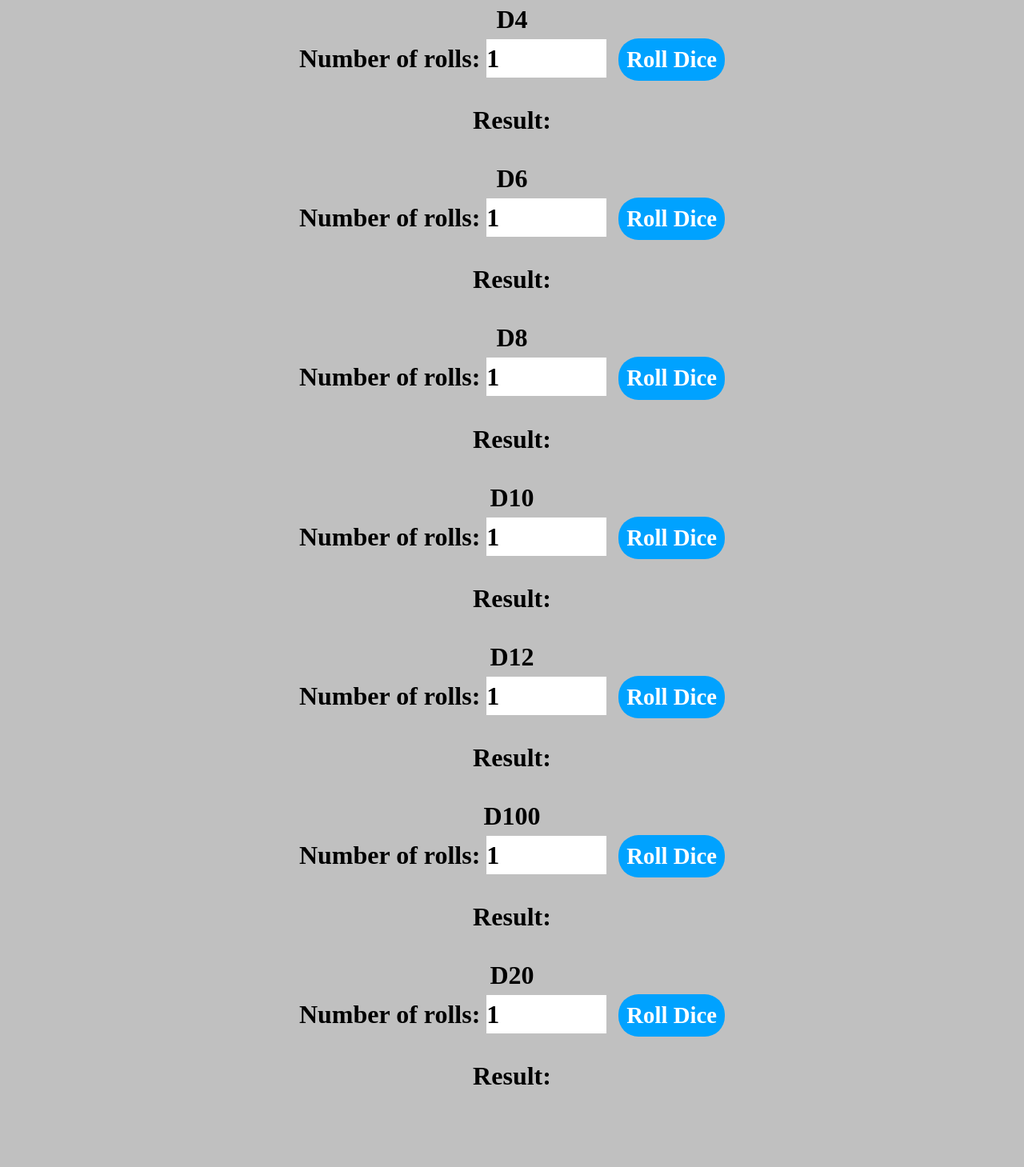
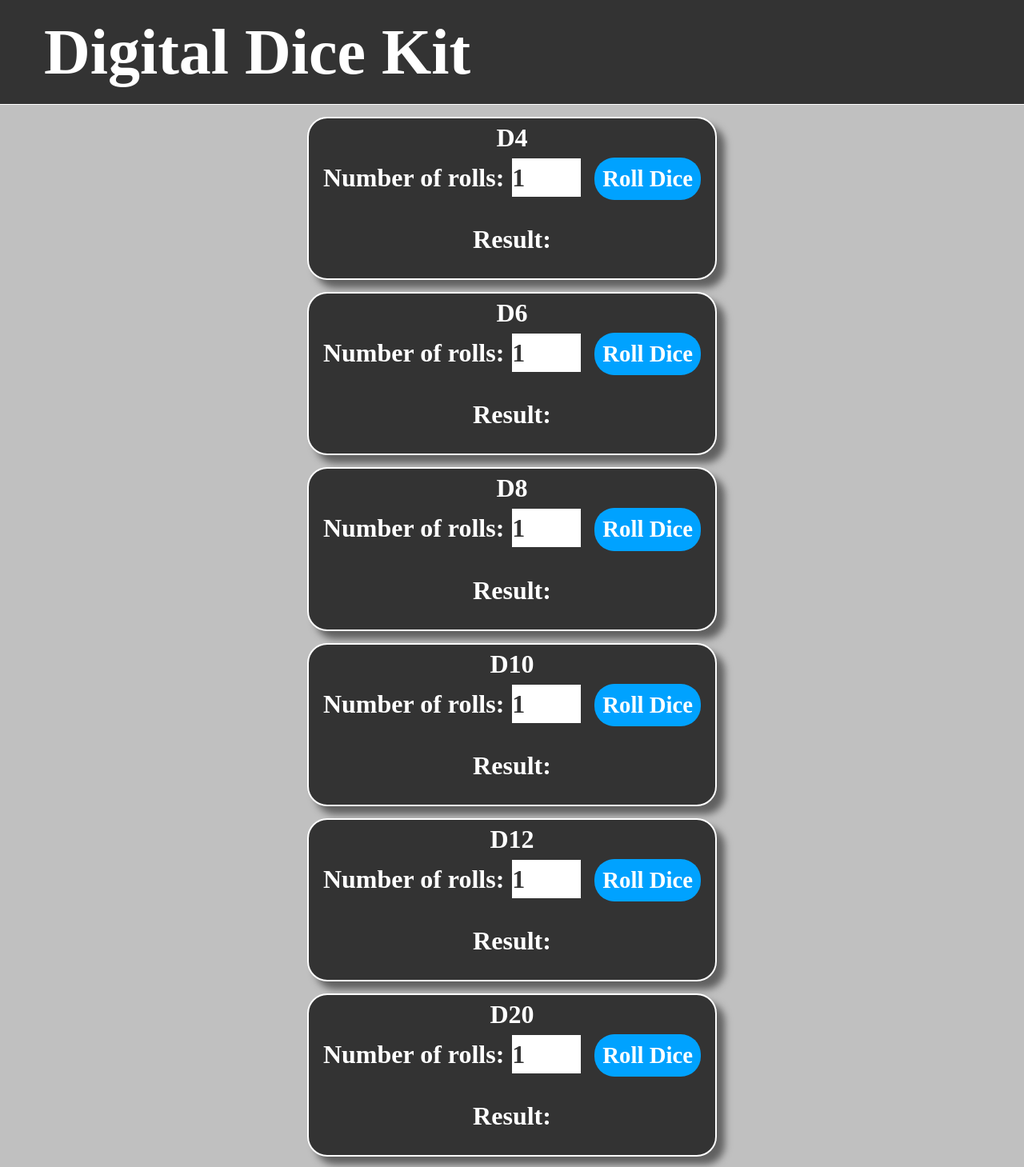
Before and after one commit to IndieMasco/Digital-Dice-Kit, a React (Vite) app in the folder client/: page / in a window 1280 px wide. Shown: the top 1459 px of the page at 80% size. Before the commit the page ends 1394 px from the top, so only its background shows below. Built offline with nearby package versions, Linux system fonts and the light colour scheme.

Commit message:
MASSIVE CHANGE: put all the dice into one component, done some styling, added a header

```diff
--- a/client/index.html
+++ b/client/index.html
@@ -1,10 +1,10 @@
-<!doctype html>
+<!DOCTYPE html>
 <html lang="en">
   <head>
     <meta charset="UTF-8" />
     <link rel="icon" type="image/svg+xml" href="/vite.svg" />
     <meta name="viewport" content="width=device-width, initial-scale=1.0" />
-    <title>client</title>
+    <title>Digital Dice Kit</title>
   </head>
   <body>
     <div id="root"></div>
--- a/client/src/App.css
+++ b/client/src/App.css
@@ -4,36 +4,70 @@
   text-align: center;
   font-size: 2rem;
   font-weight: bold;
-  background-color: silver;
+  background-color: #c0c0c0;
   font-family: "Federant", serif;
   font-style: normal;
 }
 
-.button {
+/* === Header.jsx === */
+
+.header-container {
+  display: flex;
+  font-weight: 700;
+  background-color: #333;
+  color: #fff;
+  border-bottom: 1px solid #fff;
+  padding: 5px;
+}
+
+.header {
+  padding-left: 50px;
+  font-size: 2.5rem;
+}
+
+/* === DiceRoller.jsx ==== */
+
+.dice-container {
+  width: 40%;
+  margin: 0 auto;
+  margin-top: 15px;
+  margin-bottom: 15px;
+  border-radius: 25px;
+  background-color: #333;
+  border: 2px solid #fff;
+  color: #fff;
+  box-shadow: 10px 10px 10px rgba(0, 0, 0, 0.5);
+}
+
+.dice-input {
+  width: 90px;
+  background-color: #fff;
+  border: 2px solid #333;
+  color: #333;
+}
+
+.dice-button {
   font-size: 0.9rem;
   padding: 5px 10px;
   margin-left: 15px;
   border-radius: 25px;
   border: none;
   background-color: #00a2ff;
-  color: white;
+  color: #fff;
   cursor: pointer;
 }
 
-.button:hover {
+.dice-button:hover {
   background-color: #00e1ff;
   transform: translateX(10px);
 }
 
-.button:active {
+.dice-button:active {
   background-color: #00e1ff;
 }
 
-.input {
-  width: 150px;
-  background-color: white;
+.dice-result {
+  margin: 25px;
 }
 
-.result {
-  margin: 25px;
-}
+/* === App.jsx === */
--- a/client/src/App.jsx
+++ b/client/src/App.jsx
@@ -1,11 +1,19 @@
 import "./App.css";
 
-import AllDice from "./components/Dice/AllDice";
+import Header from "./components/header/Header";
+import DiceRoller from "./components/dice/DiceRoller";
 
 export default function App() {
   return (
     <>
-      <AllDice />
+      <Header />
+      <DiceRoller sides={4} />
+      <DiceRoller sides={6} />
+      <DiceRoller sides={8} />
+      <DiceRoller sides={10} />
+      <DiceRoller sides={12} />
+      <DiceRoller sides={20} />
+      <DiceRoller sides={100} />
     </>
   );
 }
--- a/client/src/components/Dice/AllDice.jsx
+++ /dev/null
@@ -1,21 +0,0 @@
-import D4 from "./Dice/D4";
-import D6 from "./Dice/D6";
-import D8 from "./Dice/D8";
-import D10 from "./Dice/D10";
-import D12 from "./Dice/D12";
-import D20 from "./Dice/D20";
-import D100 from "./Dice/D100";
-
-export default function AllDice() {
-  return (
-    <>
-      <D4 className="D4" />
-      <D6 className="D6" />
-      <D8 className="D8" />
-      <D10 className="D10" />
-      <D12 className="D12" />
-      <D100 className="D100" />
-      <D20 className="D20" />
-    </>
-  );
-}
--- a/client/src/components/Dice/Dice/D10.jsx
+++ /dev/null
@@ -1,41 +0,0 @@
-import { useState } from "react";
-
-export default function D10() {
-  const [numRolls, setNumRolls] = useState(1);
-  const [rollValues, setRollValues] = useState([]);
-
-  const RollDice = () => {
-    const values = [];
-
-    for (let i = 0; i < numRolls; i++) {
-      const value = Math.floor(Math.random() * 10) + 1;
-      values.push(value);
-    }
-
-    setRollValues(values);
-  };
-
-  const handleNumRollsChange = (event) => {
-    const newNum = Math.max(1, parseInt(event.target.value) || 1);
-    setNumRolls(newNum);
-  };
-
-  return (
-    <div className="container">
-      <h1>D10</h1>
-      <label htmlFor="numofdice">Number of rolls: </label>
-      <input
-        type="number"
-        className="input"
-        name="numofdice"
-        value={numRolls}
-        onChange={handleNumRollsChange}
-        min="1"
-      />
-      <button className="button" onClick={RollDice}>
-        Roll Dice
-      </button>
-      <div className="result">Result: {rollValues.join(", ")}</div>
-    </div>
-  );
-}
--- a/client/src/components/Dice/Dice/D100.jsx
+++ /dev/null
@@ -1,41 +0,0 @@
-import { useState } from "react";
-
-export default function D100() {
-  const [numRolls, setNumRolls] = useState(1);
-  const [rollValues, setRollValues] = useState([]);
-
-  const RollDice = () => {
-    const values = [];
-
-    for (let i = 0; i < numRolls; i++) {
-      const value = Math.floor(Math.random() * 100) + 1;
-      values.push(value);
-    }
-
-    setRollValues(values);
-  };
-
-  const handleNumRollsChange = (event) => {
-    const newNum = Math.max(1, parseInt(event.target.value) || 1);
-    setNumRolls(newNum);
-  };
-
-  return (
-    <div className="container">
-      <h1>D100</h1>
-      <label htmlFor="numofdice">Number of rolls: </label>
-      <input
-        type="number"
-        className="input"
-        name="numofdice"
-        value={numRolls}
-        onChange={handleNumRollsChange}
-        min="1"
-      />
-      <button className="button" onClick={RollDice}>
-        Roll Dice
-      </button>
-      <div className="result">Result: {rollValues.join(", ")}</div>
-    </div>
-  );
-}
--- a/client/src/components/Dice/Dice/D12.jsx
+++ /dev/null
@@ -1,41 +0,0 @@
-import { useState } from "react";
-
-export default function D12() {
-  const [numRolls, setNumRolls] = useState(1);
-  const [rollValues, setRollValues] = useState([]);
-
-  const RollDice = () => {
-    const values = [];
-
-    for (let i = 0; i < numRolls; i++) {
-      const value = Math.floor(Math.random() * 12) + 1;
-      values.push(value);
-    }
-
-    setRollValues(values);
-  };
-
-  const handleNumRollsChange = (event) => {
-    const newNum = Math.max(1, parseInt(event.target.value) || 1);
-    setNumRolls(newNum);
-  };
-
-  return (
-    <div className="container">
-      <h1>D12</h1>
-      <label htmlFor="numofdice">Number of rolls: </label>
-      <input
-        type="number"
-        className="input"
-        name="numofdice"
-        value={numRolls}
-        onChange={handleNumRollsChange}
-        min="1"
-      />
-      <button className="button" onClick={RollDice}>
-        Roll Dice
-      </button>
-      <div className="result">Result: {rollValues.join(", ")}</div>
-    </div>
-  );
-}
--- a/client/src/components/Dice/Dice/D20.jsx
+++ /dev/null
@@ -1,41 +0,0 @@
-import { useState } from "react";
-
-export default function D20() {
-  const [numRolls, setNumRolls] = useState(1);
-  const [rollValues, setRollValues] = useState([]);
-
-  const RollDice = () => {
-    const values = [];
-
-    for (let i = 0; i < numRolls; i++) {
-      const value = Math.floor(Math.random() * 20) + 1;
-      values.push(value);
-    }
-
-    setRollValues(values);
-  };
-
-  const handleNumRollsChange = (event) => {
-    const newNum = Math.max(1, parseInt(event.target.value) || 1);
-    setNumRolls(newNum);
-  };
-
-  return (
-    <div className="container">
-      <h1>D20</h1>
-      <label htmlFor="numofdice">Number of rolls: </label>
-      <input
-        type="number"
-        className="input"
-        name="numofdice"
-        value={numRolls}
-        onChange={handleNumRollsChange}
-        min="1"
-      />
-      <button className="button" onClick={RollDice}>
-        Roll Dice
-      </button>
-      <div className="result">Result: {rollValues.join(", ")}</div>
-    </div>
-  );
-}
--- a/client/src/components/Dice/Dice/D4.jsx
+++ /dev/null
@@ -1,41 +0,0 @@
-import { useState } from "react";
-
-export default function D4() {
-  const [numRolls, setNumRolls] = useState(1);
-  const [rollValues, setRollValues] = useState([]);
-
-  const RollDice = () => {
-    const values = [];
-
-    for (let i = 0; i < numRolls; i++) {
-      const value = Math.floor(Math.random() * 4) + 1;
-      values.push(value);
-    }
-
-    setRollValues(values);
-  };
-
-  const handleNumRollsChange = (event) => {
-    const newNum = Math.max(1, parseInt(event.target.value) || 1);
-    setNumRolls(newNum);
-  };
-
-  return (
-    <div className="container">
-      <h1>D4</h1>
-      <label htmlFor="numofdice">Number of rolls: </label>
-      <input
-        type="number"
-        className="input"
-        name="numofdice"
-        value={numRolls}
-        onChange={handleNumRollsChange}
-        min="1"
-      />
-      <button className="button" onClick={RollDice}>
-        Roll Dice
-      </button>
-      <div className="result">Result: {rollValues.join(", ")}</div>
-    </div>
-  );
-}
--- a/client/src/components/Dice/Dice/D6.jsx
+++ /dev/null
@@ -1,41 +0,0 @@
-import { useState } from "react";
-
-export default function D6() {
-  const [numRolls, setNumRolls] = useState(1);
-  const [rollValues, setRollValues] = useState([]);
-
-  const RollDice = () => {
-    const values = [];
-
-    for (let i = 0; i < numRolls; i++) {
-      const value = Math.floor(Math.random() * 6) + 1;
-      values.push(value);
-    }
-
-    setRollValues(values);
-  };
-
-  const handleNumRollsChange = (event) => {
-    const newNum = Math.max(1, parseInt(event.target.value) || 1);
-    setNumRolls(newNum);
-  };
-
-  return (
-    <div className="container">
-      <h1>D6</h1>
-      <label htmlFor="numofdice">Number of rolls: </label>
-      <input
-        type="number"
-        className="input"
-        name="numofdice"
-        value={numRolls}
-        onChange={handleNumRollsChange}
-        min="1"
-      />
-      <button className="button" onClick={RollDice}>
-        Roll Dice
-      </button>
-      <div className="result">Result: {rollValues.join(", ")}</div>
-    </div>
-  );
-}
--- a/client/src/components/Dice/Dice/D8.jsx
+++ b/client/src/components/dice/DiceRoller.jsx
@@ -1,41 +1,49 @@
 import { useState } from "react";
 
-export default function D8() {
+export default function DiceRoller({ sides }) {
+  // If 'sides' is not provided default to a D6
+  const numSides = parseInt(sides, 10) || 6;
+
   const [numRolls, setNumRolls] = useState(1);
   const [rollValues, setRollValues] = useState([]);
+
+  // Calculate a random number between 1 and numSides
+  const generateRoll = () => {
+    return Math.floor(Math.random() * numSides) + 1;
+  };
 
   const RollDice = () => {
     const values = [];
 
     for (let i = 0; i < numRolls; i++) {
-      const value = Math.floor(Math.random() * 8) + 1;
-      values.push(value);
+      values.push(generateRoll());
     }
 
     setRollValues(values);
   };
 
   const handleNumRollsChange = (event) => {
+    // Ensure the input is a number and is at least 1
     const newNum = Math.max(1, parseInt(event.target.value) || 1);
     setNumRolls(newNum);
   };
 
   return (
-    <div className="container">
-      <h1>D8</h1>
+    <div className="dice-container">
+      <h1>D{numSides}</h1>
       <label htmlFor="numofdice">Number of rolls: </label>
       <input
         type="number"
-        className="input"
+        className="dice-input"
         name="numofdice"
         value={numRolls}
         onChange={handleNumRollsChange}
         min="1"
       />
-      <button className="button" onClick={RollDice}>
+      <button className="dice-button" onClick={RollDice}>
         Roll Dice
       </button>
-      <div className="result">Result: {rollValues.join(", ")}</div>
+      <div className="dice-result">Result: {rollValues.join(", ")}</div>
     </div>
   );
 }
--- /dev/null
+++ b/client/src/components/header/Header.jsx
@@ -0,0 +1,7 @@
+export default function Header() {
+  return (
+    <div className="header-container">
+      <h1 className="header">Digital Dice Kit</h1>
+    </div>
+  );
+}
```
